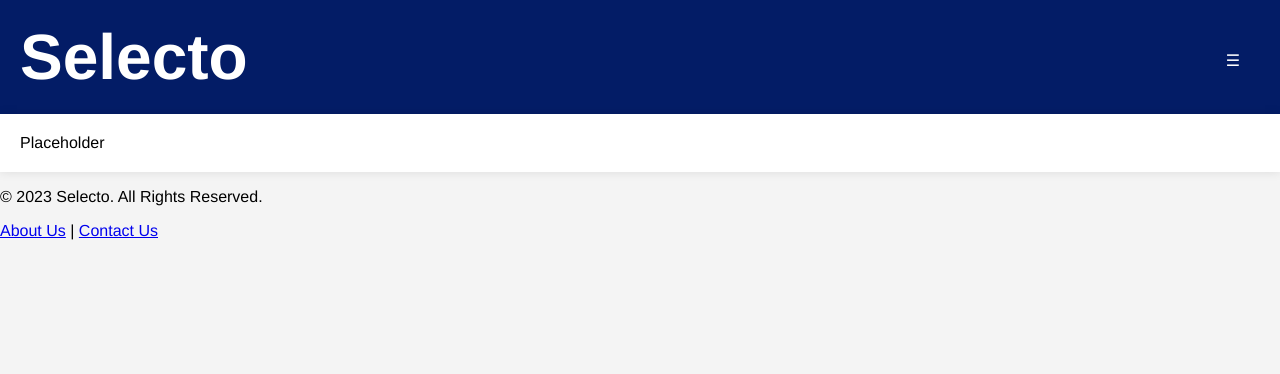
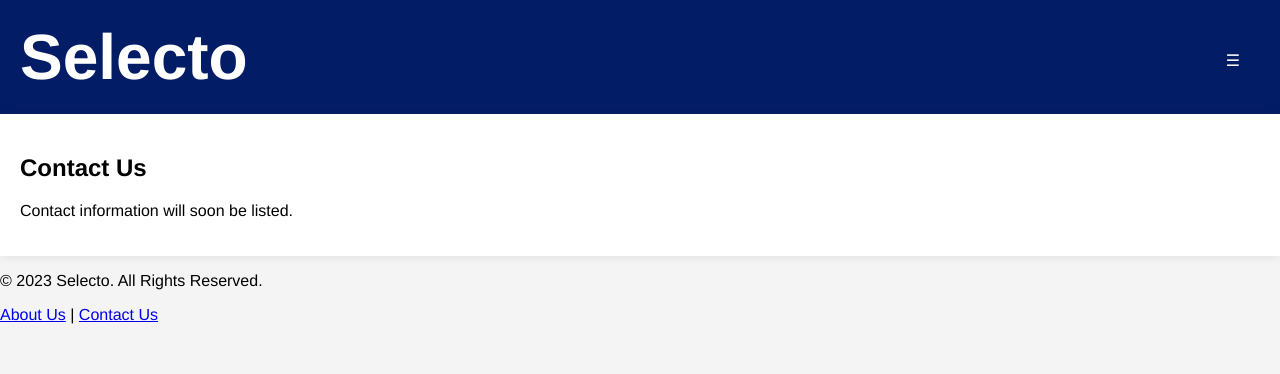
Before and after one commit to bitsof/selecto, a Django app: page /contact_us/ in a window 1280 px wide. Shown: the top 374 px of the page. Run offline with Django 4.2, Linux system fonts and the light colour scheme.

Commit message:
Contact Us (Info coming soon)

```diff
--- a/web/selecto/products/templates/products/contact_us.html
+++ b/web/selecto/products/templates/products/contact_us.html
@@ -1,5 +1,8 @@
 {% extends 'products/header.html' %}
 
 {% block content %}
-Placeholder
+  <div class="container">
+    <h2>Contact Us</h2>
+    <p>Contact information will soon be listed.</p>
+  </div>
 {% endblock %}
```
